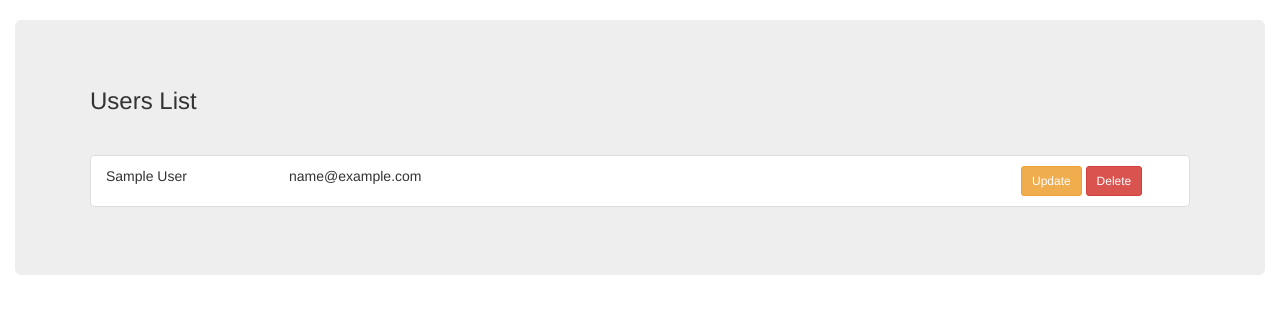
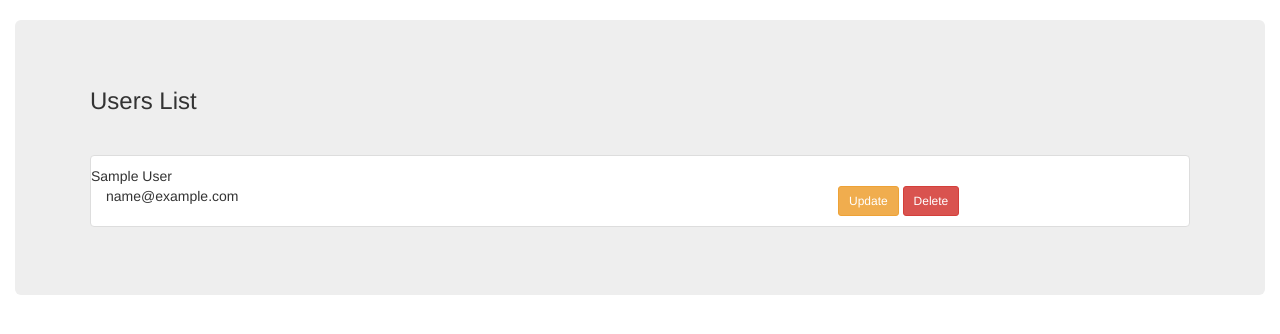
Before and after one commit to DiMukha/PythonFlaskProject_BI_Team, a Flask app: page /list_users in a window 1280 px wide. Shown: the part 72-406 px from the top of the page. Run offline with Flask 2, Linux system fonts and the light colour scheme; the visitor is signed in with stand-in values (Sample User, id 1); data comes from the database, SQL or seed files in the repository; parts of the project's set-up code (start-up, migrations or seed data) failed here and were passed over; some libraries are stand-ins or nearby versions.

Commit message:
update user_list.html

```diff
--- a/app/templates/users/list_users.html
+++ b/app/templates/users/list_users.html
@@ -8,13 +8,13 @@
                 {% for user in users %}
                         <li class="list-group-item">
                         <div class="row">
-                            <div class="col-md-2">
+                            <div class="col-2">
                                 {{ user.first_name }} {{ user.last_name }}
                             </div>
-                            <div class="col-md-8">
+                            <div class="col-lg-8 col-md-6">
                                 {{ user.email }}
                             </div>
-                            <div class="col-md-2">
+                            <div class="col-lg-2 col-md-4">
                                 <a class="btn btn-warning btn-sm" href="{{ url_for('update_user', login=user.login) }}"
                                    role="button">Update</a>
                                 <a class="btn btn-danger btn-sm" href="{{ url_for('delete_user', login=user.login) }}"
```
